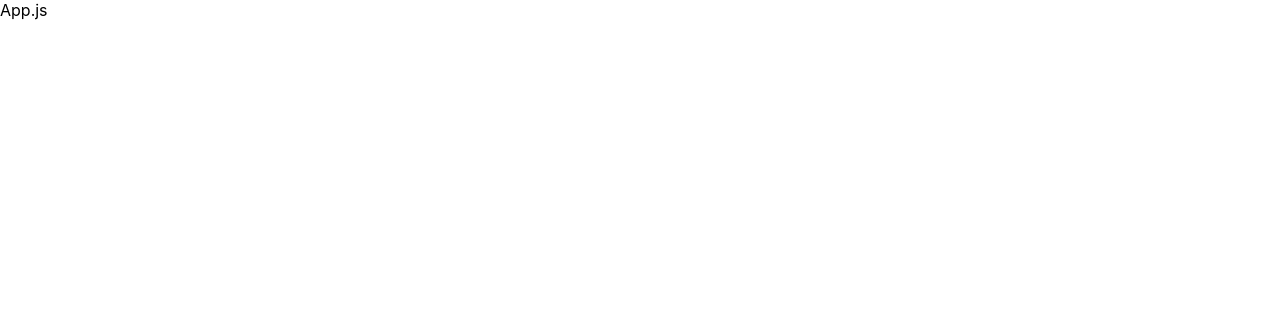
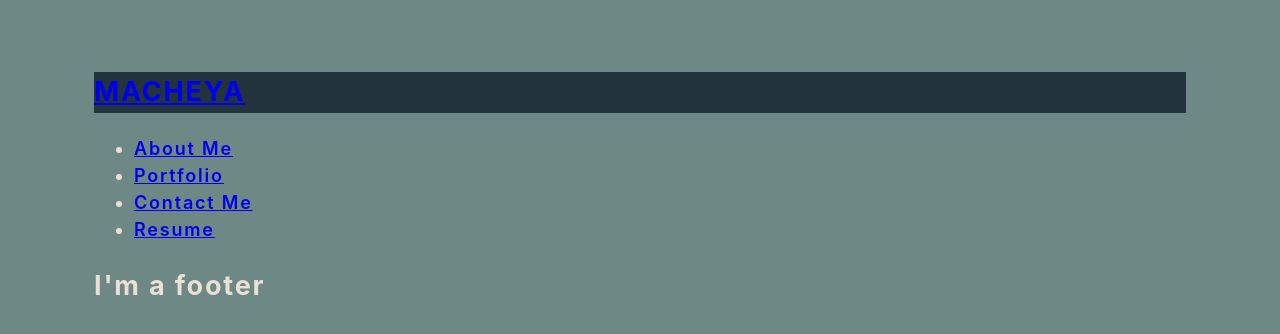
Before and after one commit to Msteele77/react-portfolio, a React (Create React App) app: page / in a window 1280 px wide. Shown: the top 334 px of the page. Built offline with nearby package versions, Linux system fonts and the light colour scheme.

Commit message:
added some styling and nav

```diff
--- a/src/App.css
+++ b/src/App.css
@@ -1,38 +1,37 @@
-.App {
-  text-align: center;
+main {
+  margin: 0 auto;
+  max-width: 90%;
+  padding: 50px 30px;
 }
 
-.App-logo {
-  height: 40vmin;
-  pointer-events: none;
+:root {
+  --primary: #6D8885;
+  --secondary: #22333B;
+  --tertiary: #4F4740;
+  --light: #EAE0D5;
 }
 
-@media (prefers-reduced-motion: no-preference) {
-  .App-logo {
-    animation: App-logo-spin infinite 20s linear;
-  }
+* {
+  box-sizing: border-box;
 }
 
-.App-header {
-  background-color: #282c34;
-  min-height: 100vh;
-  display: flex;
-  flex-direction: column;
-  align-items: center;
-  justify-content: center;
-  font-size: calc(10px + 2vmin);
-  color: white;
+html,
+body {
+  min-height: 100%;
 }
 
-.App-link {
-  color: #61dafb;
+body {
+  margin: 0;
+  padding: 0;
+  font-weight: 600;
+  line-height: 1.5;
+  font-size: 18px;
+  letter-spacing: 0.1em;
+  background: var(--primary);
+  color: var(--light);
+
 }
 
-@keyframes App-logo-spin {
-  from {
-    transform: rotate(0deg);
-  }
-  to {
-    transform: rotate(360deg);
-  }
+h2 {
+  background-color: var(--secondary);
 }
--- a/src/App.js
+++ b/src/App.js
@@ -1,9 +1,21 @@
 import React from 'react';
 import './App.css';
+import Header from './components/Header';
+import Footer from './components/Footer';
+//import Project from './components/Project';
+
 
 function App() {
   return (
-    <div>App.js
+    <div>
+      <main>
+    <Header></Header>
+
+
+
+
+    <Footer></Footer>
+    </main>
     </div>
   );
 }
--- a/src/components/Footer/index.js
+++ b/src/components/Footer/index.js
@@ -0,0 +1,12 @@
+import React from 'react';
+
+
+function Footer() {
+  return (
+    <section>
+      <h1 id="footer">I'm a footer</h1>
+    </section>
+  );
+}
+
+export default Footer;
--- a/src/components/Header/index.js
+++ b/src/components/Header/index.js
@@ -0,0 +1,45 @@
+import React from 'react';
+
+
+function Header() {
+  return (
+      <header className="flex-row px-1">
+        <h2>
+            <a data-testid="link" href="/">
+            MACHEYA
+            </a>
+        </h2>
+
+        <ul className="flex-row">
+
+        <li className="mx-2">
+          <a data-testid="about" href="#about">
+            About Me
+          </a>
+        </li>
+
+        <li className="mx-2">
+          <a data-testid="portfolio" href="#portfolio">
+            Portfolio
+          </a>
+        </li>
+
+        <li className="mx-2">
+          <a data-testid="contact" href="#contact">
+            Contact Me
+          </a>
+        </li>
+
+        <li className="mx-2">
+          <a data-testid="resume" href="#resume">
+            Resume
+          </a>
+        </li>
+
+        </ul>
+    </header>
+
+  );
+}
+
+export default Header;
```
Also changed, not shown: src/components/Project/index.js (+12 -0 lines), src/components/Nav/index.js (deleted), 1 other file (tests, documents, lock files or other folders).
